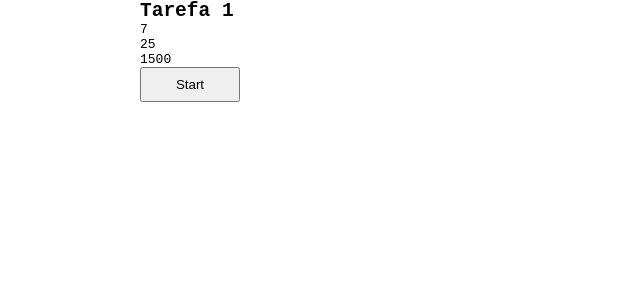
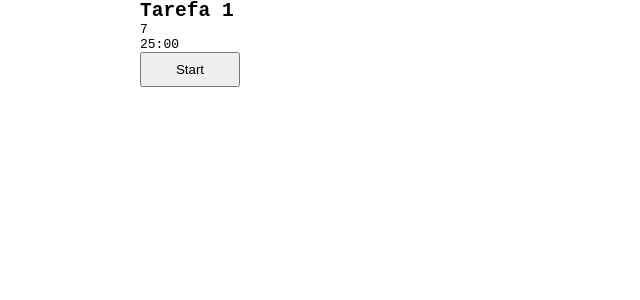
Before and after one commit to jrbytes/pomodoro-web, a React (Create React App) app: page / in a window 1280 px wide. Shown: the top 300 px of the page, without its empty margins (0-640 px from the left). Built offline with nearby package versions, Linux system fonts and the light colour scheme.

Commit message:
Incremented formatted countdown.

```diff
--- a/src/App.js
+++ b/src/App.js
@@ -1,4 +1,4 @@
-import React, { useState, useEffect } from 'react'
+import React, { useState, useEffect, useMemo } from 'react'
 import './App.css'
 
 function App() {
@@ -37,12 +37,19 @@ function App() {
     setButton(true)
   }
 
+  const formatedCountdown = useMemo(() => {
+    if (countdownValue > 0) {
+      let minutes = Math.floor((countdownValue / 60) % 60)
+      let seconds = ('00' + Math.floor((countdownValue) % 60)).slice(-2)
+      return `${minutes}:${seconds}`
+    }
+  }, [countdownValue])
+
   return (
     <div className='container'>
       <h2>{pomo.title}</h2>
       <span>{pomo.realizedPomos}</span>
-      <p>{pomo.defaultMinutesPomo}</p>
-      <p>{countdownValue}</p>
+      <p>{formatedCountdown}</p>
       {button && <button
         onClick={() => startCountdown(countdownValue)}
       >
```
